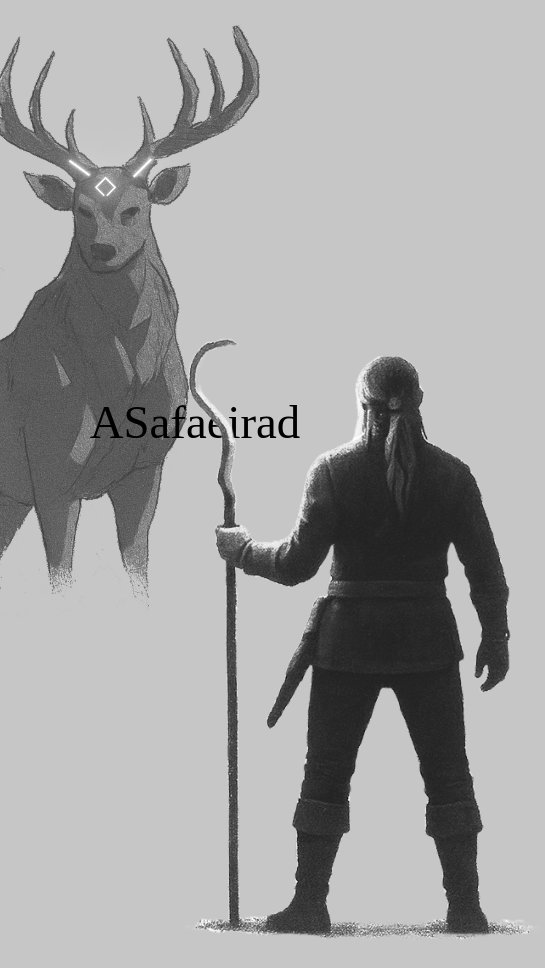
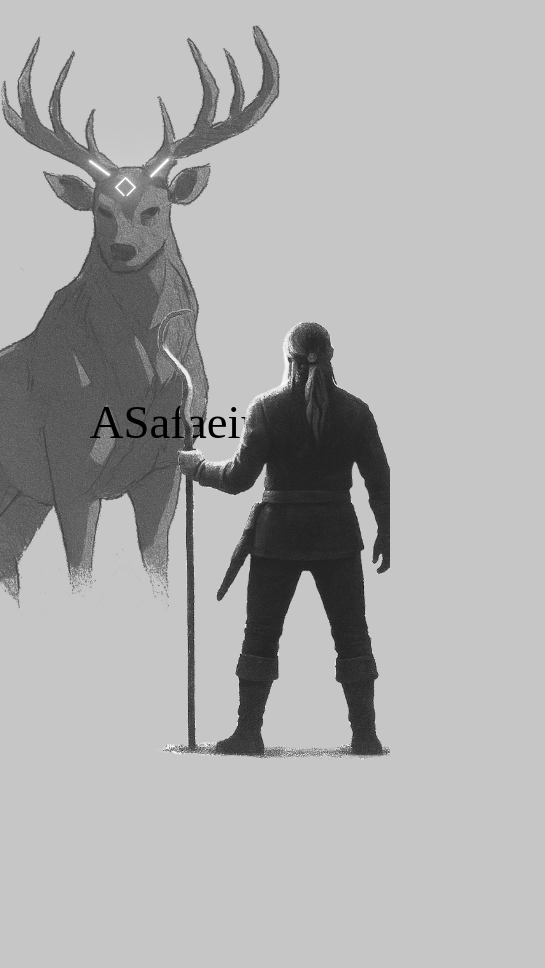
Before and after one commit to ASafaeirad/portfolio, a website: page src/index.html in a window 390 px wide. Shown: the whole page, 545 px wide, since content can reach past the window. After the commit the page ends 844 px from the top, so only its background shows below. Drawn offline with Linux system fonts and the light colour scheme; a web font is replaced by a local one.

Commit message:
fix mobile version

```diff
--- a/src/styles.css
+++ b/src/styles.css
@@ -43,6 +43,8 @@
 
   .container {
     height: 100dvh;
+    width: 100dvw;
+    overflow: clip;
     display: grid;
     grid-template-columns: 1fr;
     grid-template-rows: 1fr;
@@ -57,13 +59,14 @@
     grid-column: 1;
     grid-row: 1;
 
-    translate: calc(var(--pointer-x) - 100px) calc(var(--pointer-y) - 100px);
+    translate: calc(var(--pointer-x) - 80px) calc(var(--pointer-y) - 100px);
     filter: blur(var(--blur-deer));
     width: 90vmin;
     max-width: 600px;
 
     @media (min-width: 510px) {
       width: 65vmin;
+      translate: calc(var(--pointer-x) - 100px) calc(var(--pointer-y) - 100px);
     }
   }
 
@@ -105,17 +108,27 @@
 
   .deer::after {
     rotate: -45deg;
-    left: 60%;
+    left: 59%;
     top: 24.5%;
+
+    @media (min-width: 510px) {
+      left: 60%;
+    }
   }
 
   .man {
     grid-column: 1;
     grid-row: 1;
     filter: blur(var(--blur-man));
-    width: 400px;
-    translate: calc(150px + var(--pointer-x) * -1)
-      calc(200px + var(--pointer-y) * -1);
+    translate: calc(80px + var(--pointer-x) * -1)
+      calc(100px + var(--pointer-y) * -1);
+    width: 300px;
+
+    @media (min-width: 510px) {
+      width: 400px;
+      translate: calc(150px + var(--pointer-x) * -1)
+        calc(200px + var(--pointer-y) * -1);
+    }
   }
 
   .heading {
```
